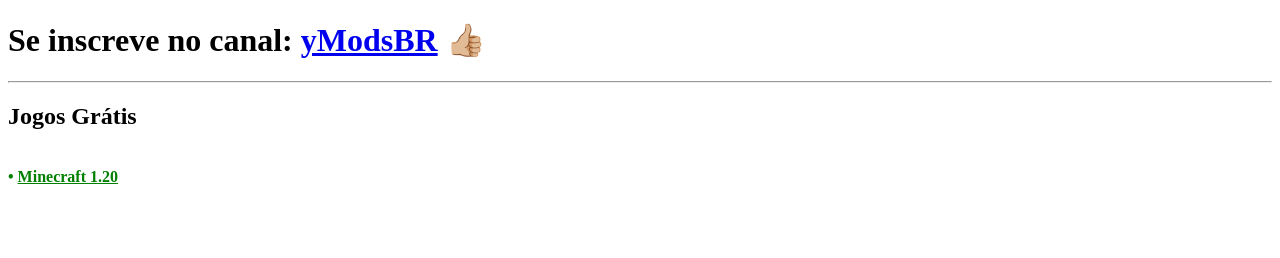
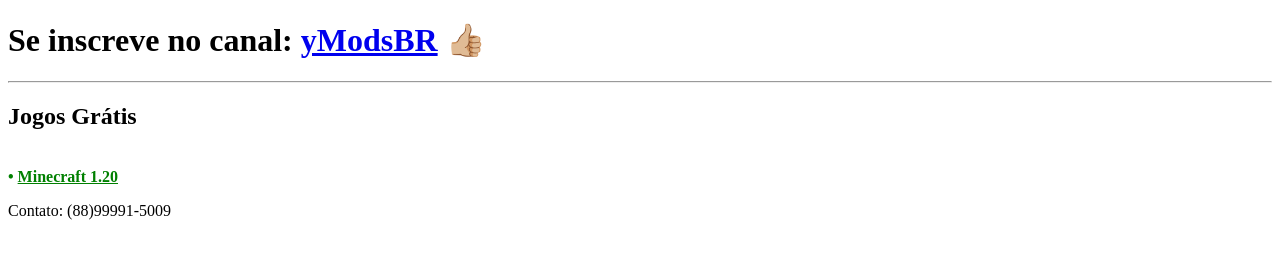
Before and after one commit to BruuhNo/BruuhNo.github.io, a plain HTML site: page index.html in a window 1280 px wide. Drawn offline with Linux system fonts and the light colour scheme.

Commit message:
Update index.html

```diff
--- a/index.html
+++ b/index.html
@@ -11,5 +11,6 @@
     <h1>Se inscreve no canal: <a href="https://youtube.com/@yModsBR?si=JqfGNqN9Z3BqFf8P">yModsBR</a> 👍🏼</h1><hr>
     <h2>Jogos Grátis</h2><br>
     <strong class="green">• <a class="green" href="https://www.mediafire.com/file/yz8gvsn5drza4sp/MCPE_1.20.40.apk/file">Minecraft 1.20</a></strong>
+    <p id="contato">Contato: (88)99991-5009</p>
   </body>
 </html>
```
